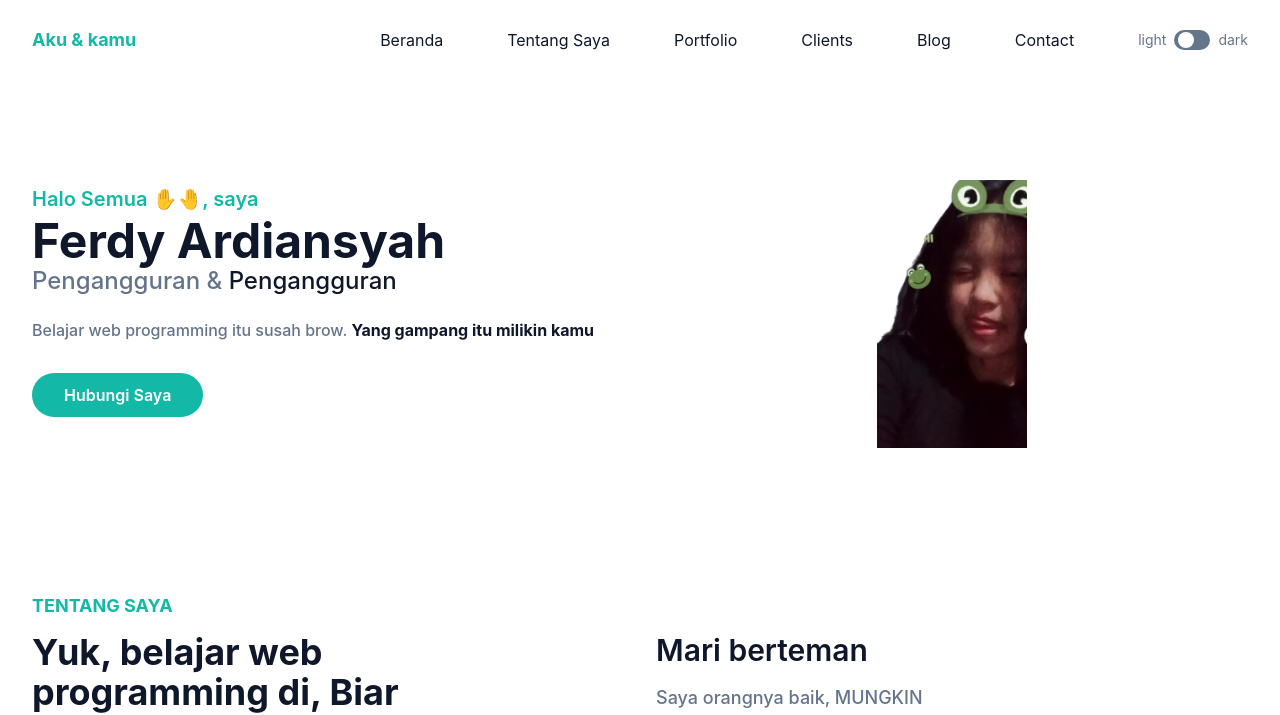
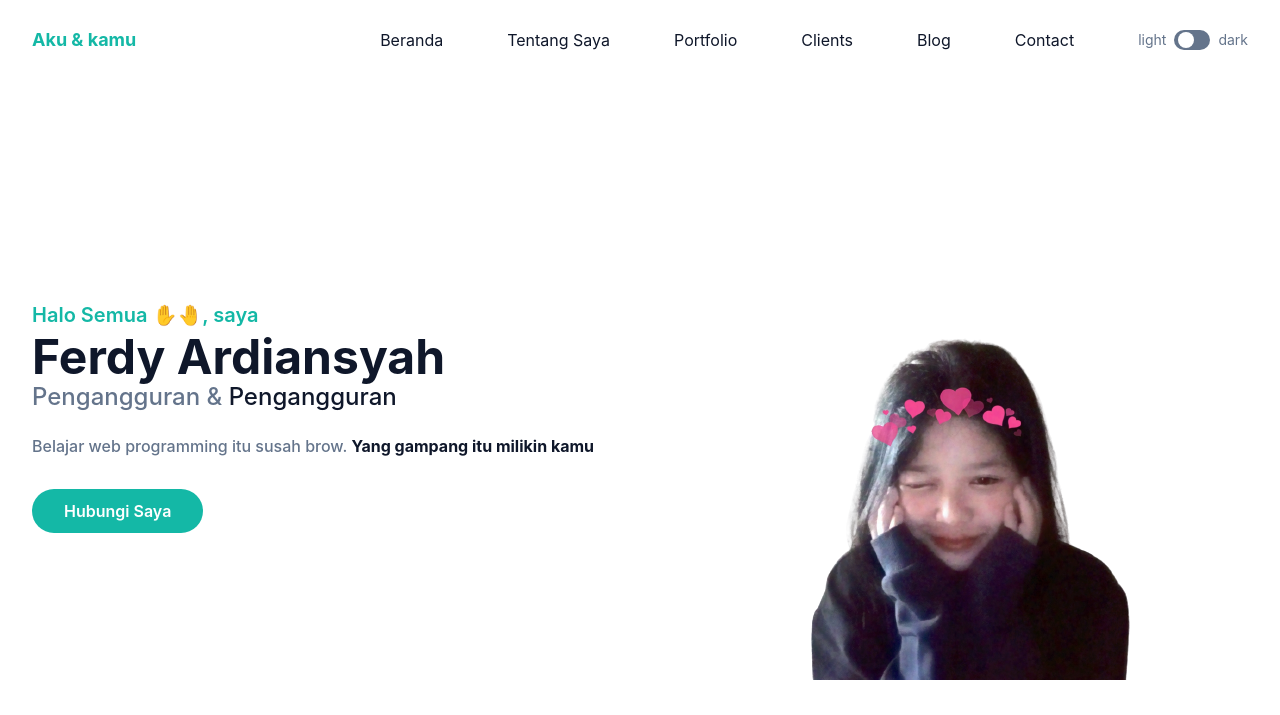
Before and after one commit to FerdyArdiansyah/FerdyArdiansyah.github.io, a website: page index.html in a window 1280 px wide. Shown: the top 715 px of the page. Drawn offline with Linux system fonts and the light colour scheme.

Commit message:
ganti foto

```diff
--- a/index.html
+++ b/index.html
@@ -85,7 +85,7 @@
           </div>
           <div class="w-full self-end px-4 lg:w-1/2">
             <div class="relative mt-10 lg:right-0 lg:mt-9">
-              <img src="dist/img/dira2.png" alt="Sandhika Galih" style="width: 150px;" class="relative z-10 mx-auto max-w-full" />
+              <img src="dist/img/dira3.png" alt="Sandhika Galih"  class="relative z-10 mx-auto max-w-full" />
               <span class="absolute bottom-0 left-1/2 -translate-x-1/2 md:scale-125">
 
               </span>
```
Also changed, not shown: dist/img/dira3.png (added).
